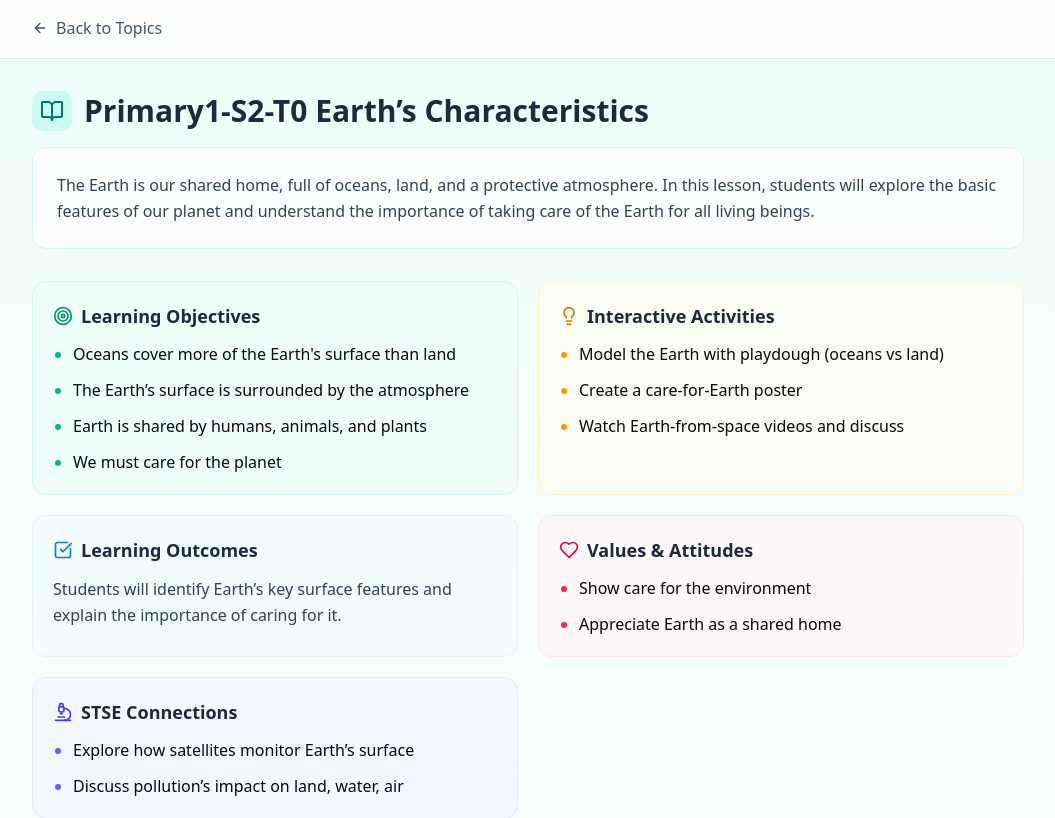
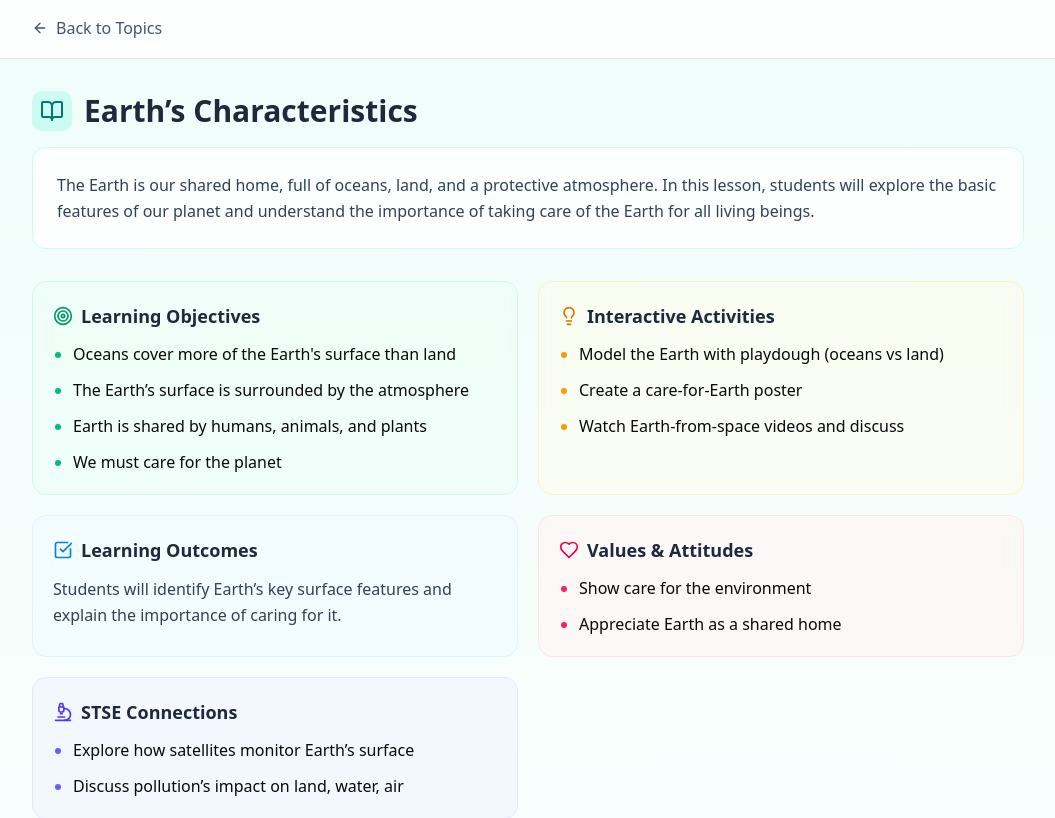
Before and after one commit to bryannjonathan/sayo_science_proto, a Next.js app: page /topics/Primary1-S0-T0 in a window 1280 px wide. Shown: the top 818 px of the page, without its empty margins (112-1167 px from the left). Built offline with nearby package versions, Linux system fonts and the light colour scheme.

Commit message:
modified the title for primary 1 and secondary first chapters

```diff
--- a/src/app/topics/I-0/page.tsx
+++ b/src/app/topics/I-0/page.tsx
@@ -92,7 +92,7 @@
             <div className="p-2 rounded-lg bg-teal-100 text-teal-700">
               <BookOpen className="h-6 w-6" />
             </div>
-            <h1 className="text-3xl font-bold text-slate-800">Secondary1-Topic Molecules of Life</h1>
+            <h1 className="text-3xl font-bold text-slate-800">Molecules of Life</h1>
           </div>
 
           <div className="bg-white/70 backdrop-blur-sm border border-teal-100 rounded-xl p-6 mb-8">
--- a/src/app/topics/Primary1-S0-T0/page.tsx
+++ b/src/app/topics/Primary1-S0-T0/page.tsx
@@ -94,7 +94,7 @@
             <div className="p-2 rounded-lg bg-teal-100 text-teal-700">
               <BookOpen className="h-6 w-6" />
             </div>
-            <h1 className="text-3xl font-bold text-slate-800">Primary1-S2-T0 Earth’s Characteristics</h1>
+            <h1 className="text-3xl font-bold text-slate-800">Earth’s Characteristics</h1>
           </div>
 
           <div className="bg-white/70 backdrop-blur-sm border border-teal-100 rounded-xl p-6 mb-8">
```
